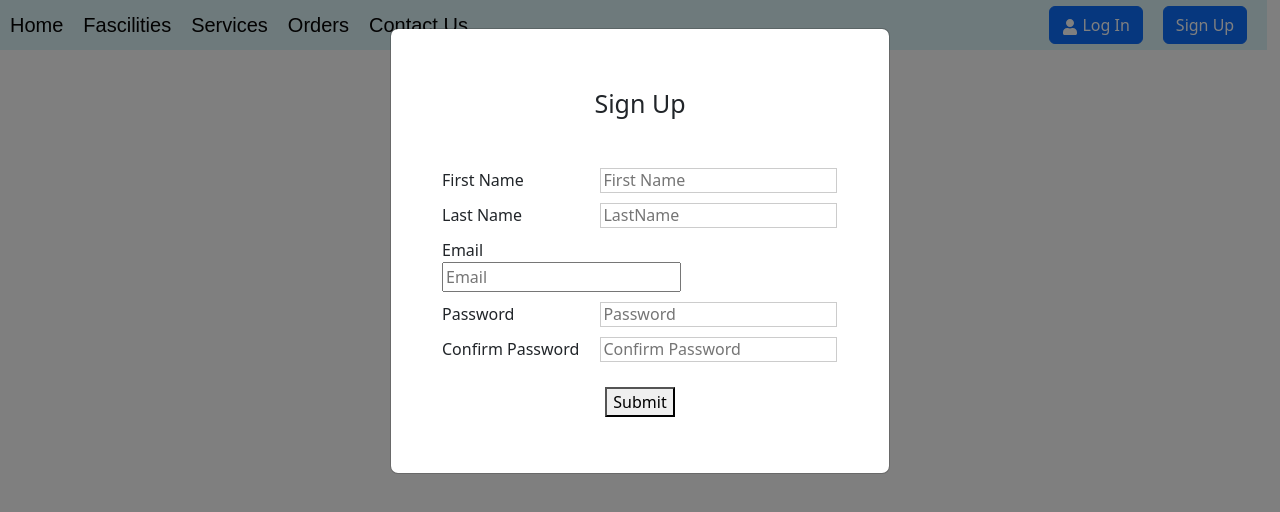
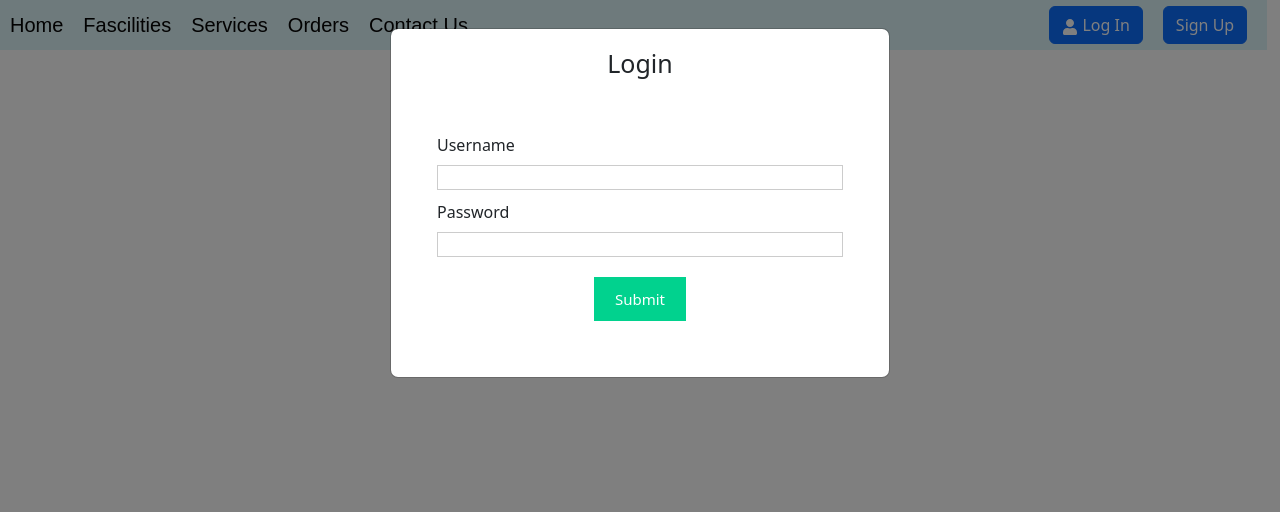
Before and after one commit to Hassaan-25/My_Project, a React (Create React App) app: page /LoginPage in a window 1280 px wide. Both pictures are taken after a click on the button "Log In". Shown: the top 512 px of the page. Built offline with nearby package versions, Linux system fonts and the light colour scheme.

Commit message:
.modal-toggle

```diff
--- a/src/Header/index.js
+++ b/src/Header/index.js
@@ -27,12 +27,12 @@ function Header(props) {
             <Link to="/ServicePage">Contact Us</Link>
           </li>
           <div className="myli">
-            <Button className="btn default" onClick={toggleLogin}>
+            <Button className="btn default" onClick={toggleSignUp}>
               Sign Up
             </Button>
           </div>
           <div className="myli">
-            <Button className="btn default" onClick={toggleSignUp}>
+            <Button className="btn default" onClick={toggleLogin}>
               <FaUser /> Log In
             </Button>
           </div>
--- a/src/LoginPage/index.js
+++ b/src/LoginPage/index.js
@@ -60,7 +60,10 @@ function LoginPage(props) {
       email,
       password,
     };
-    login(reqBody)
+    const body = JSON.stringify({
+      user: reqBody,
+    });
+    login(body)
       .then((res) => {
         console.log(res);
         const token = res?.token;
```
